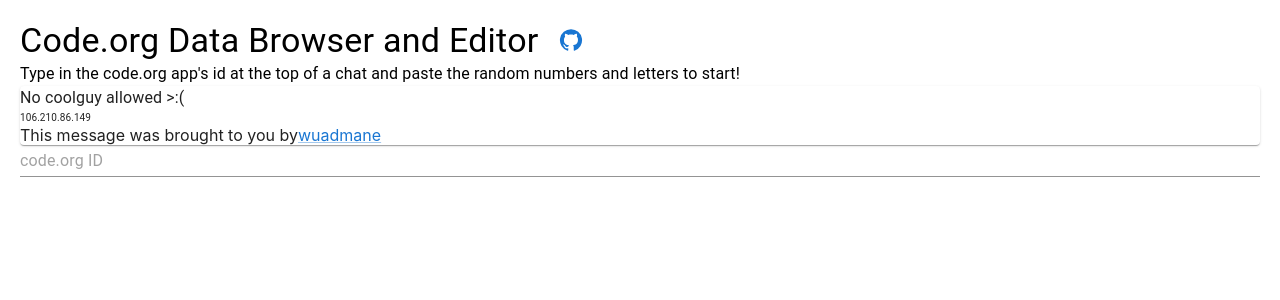
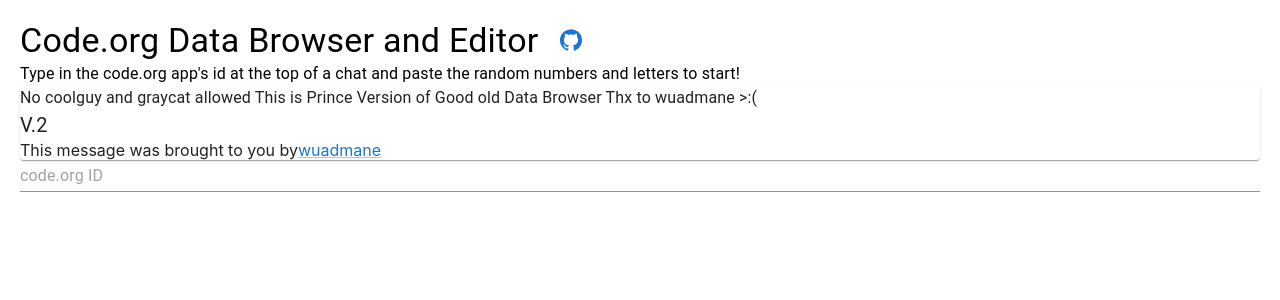
Before and after one commit to owokoyo/data-browser, a Next.js app: page / in a window 1280 px wide. Shown: the top 300 px of the page. Built offline with nearby package versions, Linux system fonts and the light colour scheme.

Commit message:
Update index.tsx

```diff
--- a/pages/index.tsx
+++ b/pages/index.tsx
@@ -82,7 +82,7 @@
 	return (
 		<>
 			<Head>
-				<title>Data Browser</title>
+				<title>Prince Browser</title>
 			</Head>
 			<div style={{ margin: 20 }}>
 				{firebaseStorage ? (
@@ -104,9 +104,9 @@
 						</Typography>
 						<Card>
 						<Typography>
-							No coolguy allowed &gt;:(
+							No coolguy  and graycat allowed This is Prince Version of Good old Data Browser Thx to wuadmane &gt;:(
 						</Typography>
-						<Typography style={{fontSize: 10}}>106.210.86.149</Typography>
+						<Typography style={{fontSize: 20}}>V.2</Typography>
 						This message was brought to you by
 						<Link href="https://cdn.discordapp.com/emojis/994668964661710908.gif?size=240&quality=lossless">wuadmane</Link>
 						</Card>
@@ -139,7 +139,7 @@
 								}}
 								severity="error"
 							>
-								{"That's not a code.org project"}
+								{"That's not a code.org projectplz try agian u might of missed letters or code.org deleted it"}
 							</Alert>
 						</Collapse>
 					</>
```
